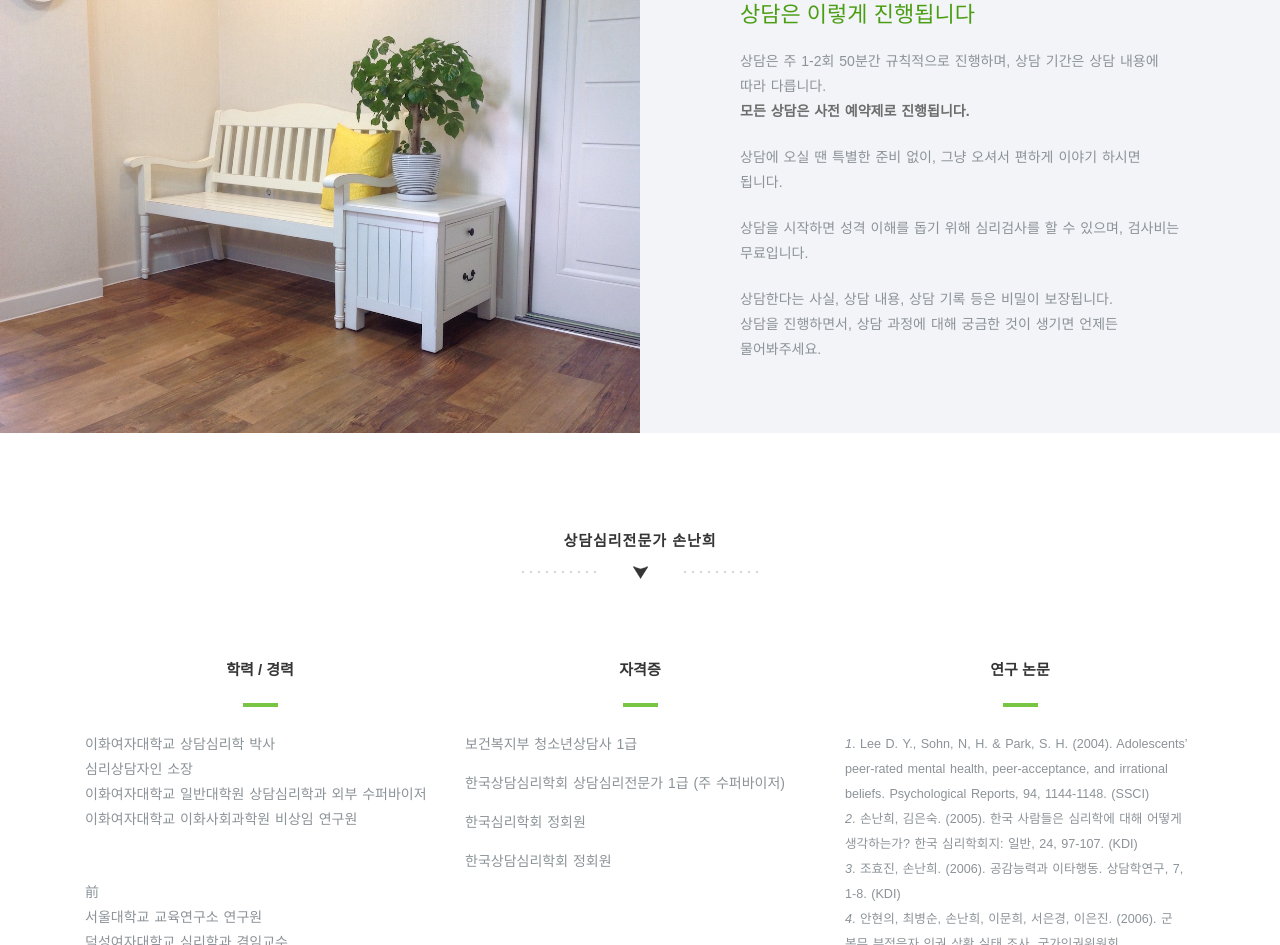
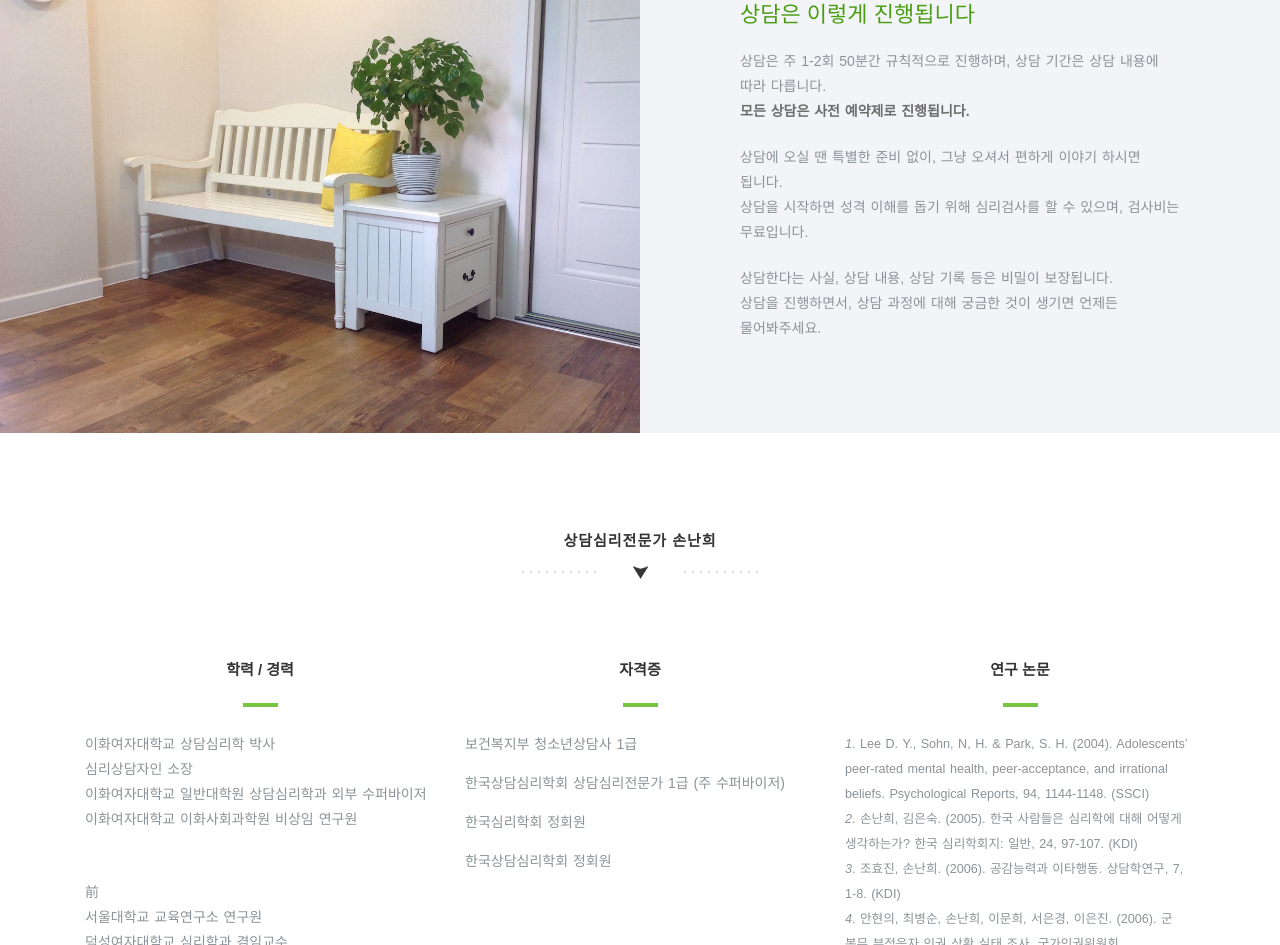
Before and after one commit to sbtly/zaine, a plain HTML site: page index.html in a window 1280 px wide. Shown: the part 1693-2638 px from the top of the page. Drawn offline with nearby package versions, Linux system fonts and the light colour scheme; a web font is replaced by a local one.

Commit message:
Update index.html

```diff
--- a/index.html
+++ b/index.html
@@ -272,9 +272,9 @@
                     </p>
                     <p>
                       상담에 오실 땐 특별한 준비 없이, 그냥 오셔서 편하게 이야기
-                      하시면 됩니다.
-                    </p>
-                    <p>
+                      하시면 됩니다. <br />
+                      <!-- </p> -->
+                      <!-- <p> -->
                       상담을 시작하면 성격 이해를 돕기 위해 심리검사를 할 수
                       있으며, 검사비는 무료입니다.
                     </p>
```
